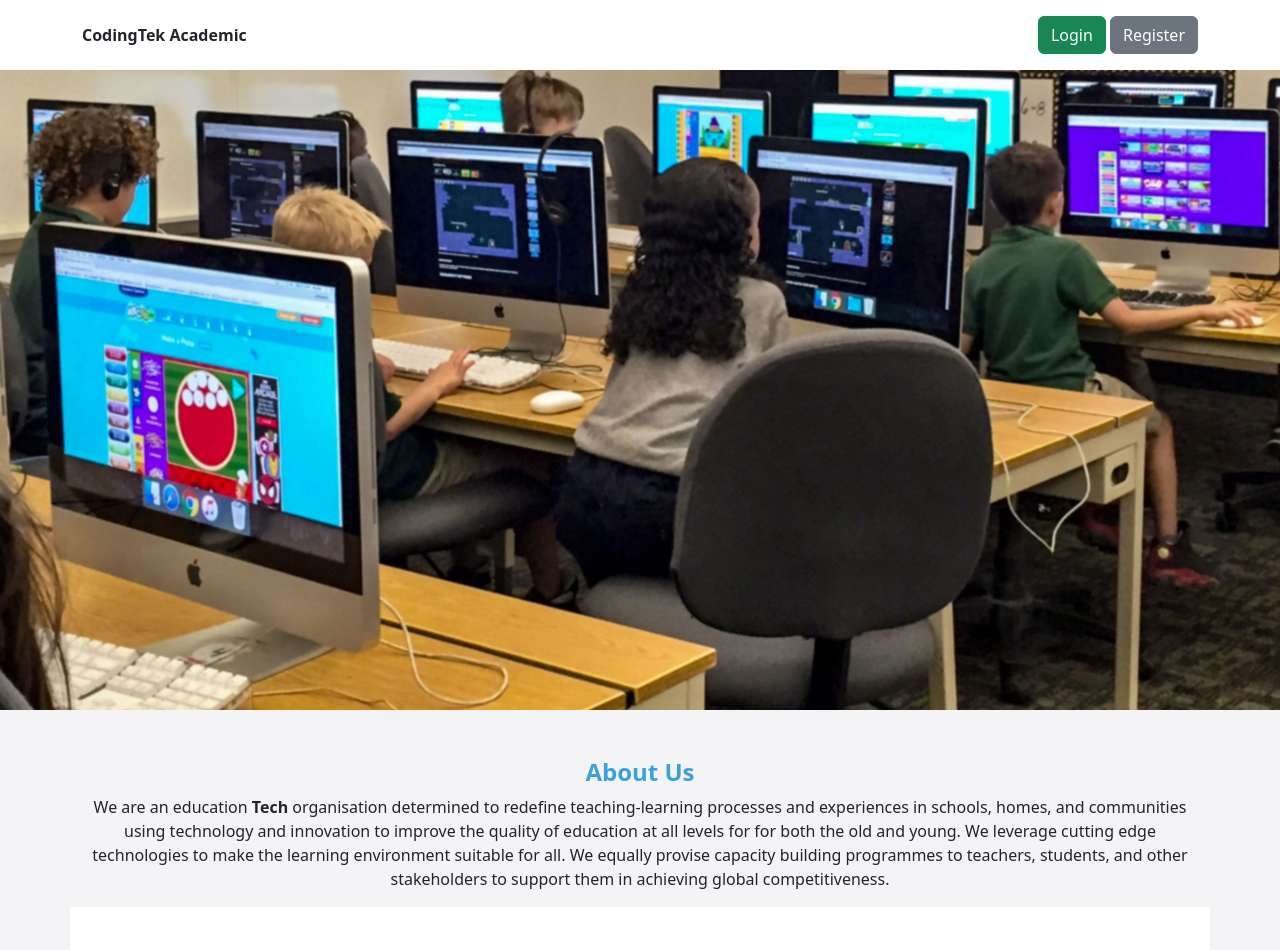
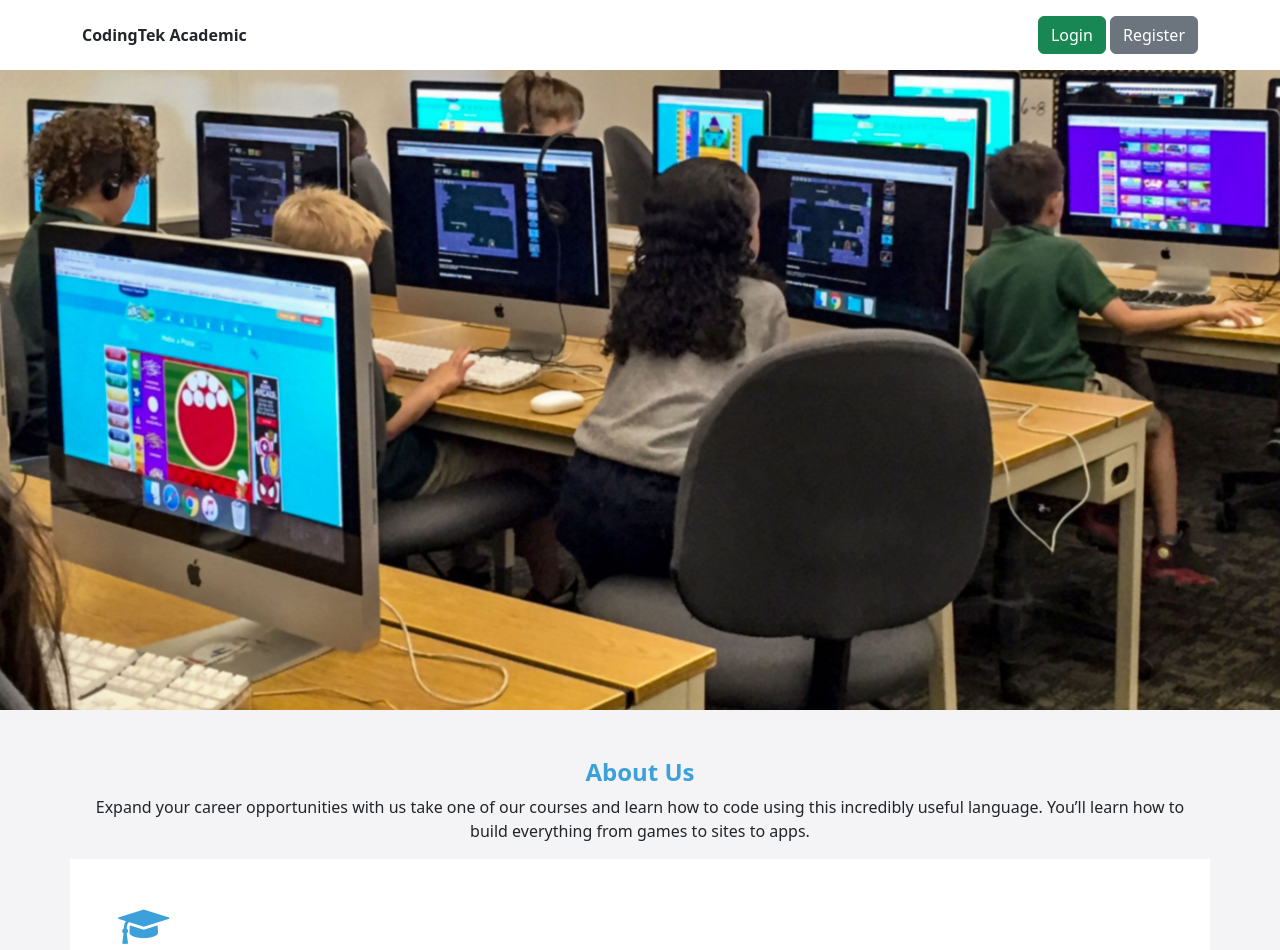
Before and after one commit to jazzygee36/academic, a React (Create React App) app: page / in a window 1280 px wide. Shown: the top 950 px of the page. Built offline with nearby package versions, Linux system fonts and the light colour scheme.

Commit message:
about us change

```diff
--- a/src/components/pages/login/login.js
+++ b/src/components/pages/login/login.js
@@ -1,10 +1,12 @@
 import React, { useState } from "react";
 import Button from "react-bootstrap/Button";
 import Form from "react-bootstrap/Form";
-import { Link } from "react-router-dom";
+import { Link, useNavigate } from "react-router-dom";
 import "../index.css";
 
 const Login = () => {
+  const navigate = useNavigate();
+
   const [email, setEmail] = useState("");
   const [password, setPassword] = useState("");
 
@@ -23,7 +25,8 @@ const Login = () => {
     });
     const data = await response.json();
     if (data.user) {
-      window.location.href = "/index";
+      navigate("/index");
+      // window.location.href = "/index";
     } else {
       alert("Please check your email and password");
     }
--- a/src/components/pages/teachMe.js
+++ b/src/components/pages/teachMe.js
@@ -11,14 +11,9 @@ function AutoLayoutExample() {
         <Container>
           <h4 className="text-center welcome ">About Us</h4>
           <p className="text-center">
-            We are an education <strong>Tech</strong> organisation determined to
-            redefine teaching-learning processes and experiences in schools,
-            homes, and communities using technology and innovation to improve
-            the quality of education at all levels for for both the old and
-            young. We leverage cutting edge technologies to make the learning
-            environment suitable for all. We equally provise capacity building
-            programmes to teachers, students, and other stakeholders to support
-            them in achieving global competitiveness.
+            Expand your career opportunities with us take one of our courses and
+            learn how to code using this incredibly useful language. You’ll
+            learn how to build everything from games to sites to apps.
           </p>
           <Row>
             <Col className="teachMeBox p-5 mb-4" lg="4" md="4" sm="12">
```
